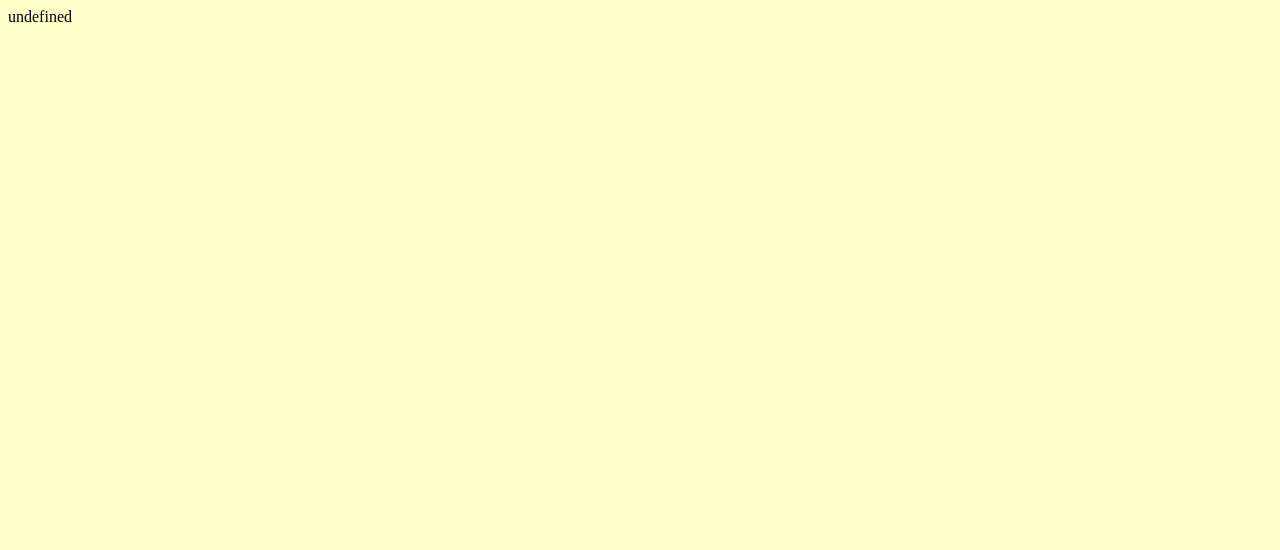
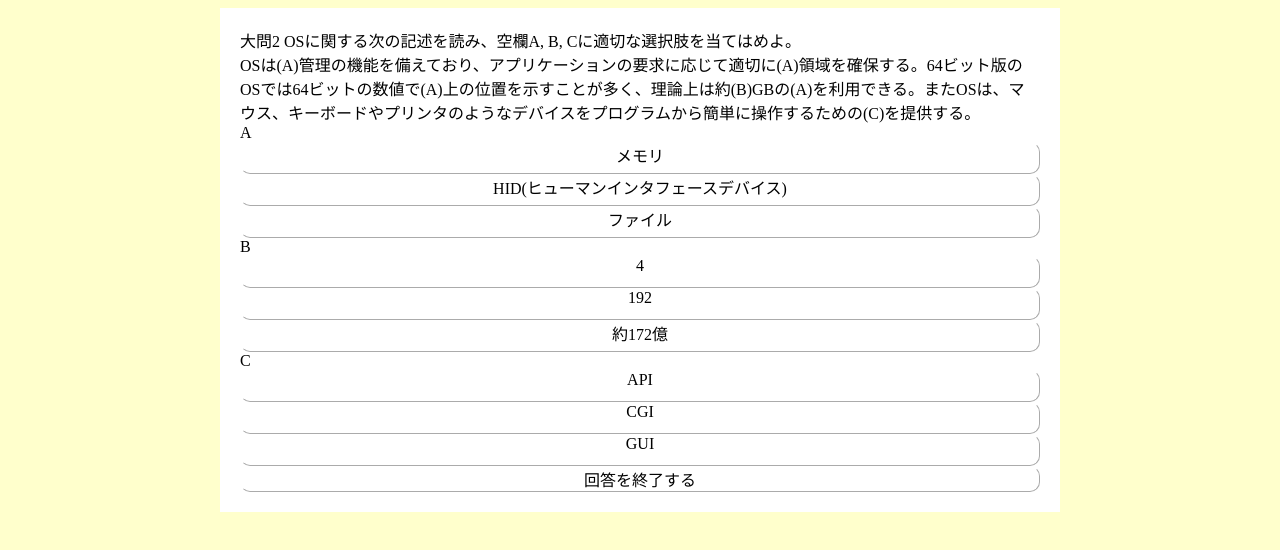
Before and after one commit to AAAR-Salmon/ip3-webpage-practice, a website: page questions/part2.html in a window 1280 px wide. Drawn offline with Linux system fonts and the light colour scheme.

Commit message:
Add: 大問2を作成

```diff
--- a/questions/part2.html
+++ b/questions/part2.html
@@ -4,11 +4,32 @@
 		<meta charset="utf-8">
 		<title>大問2 - Webページ演習</title>
 		<link rel="stylesheet" type="text/css" href="../style.css">
+		<link rel="shortcut icon" href="../icon.png">
 		<script type="text/javascript" src="../script.js" async></script>
 	</head>
 	<body>
-		<script type="text/javascript">
-			document.write(localStorage.test);
-		</script>
+		<div id="question-ch">
+			<p id="title">
+				大問2 OSに関する次の記述を読み、空欄A, B, Cに適切な選択肢を当てはめよ。
+			</p>
+			<p>
+				OSは(A)管理の機能を備えており、アプリケーションの要求に応じて適切に(A)領域を確保する。64ビット版のOSでは64ビットの数値で(A)上の位置を示すことが多く、理論上は約(B)GBの(A)を利用できる。またOSは、マウス、キーボードやプリンタのようなデバイスをプログラムから簡単に操作するための(C)を提供する。
+			</p>
+			<p>A</p>
+			<div data-question="2-A" data-value="メモリ" class="radio">メモリ</div>
+			<div data-question="2-A" data-value="HID" class="radio">HID(ヒューマンインタフェースデバイス)</div>
+			<div data-question="2-A" data-value="ファイル" class="radio">ファイル</div>
+			<p>B</p>
+			<div data-question="2-B" data-value="4" class="radio">4</div>
+			<div data-question="2-B" data-value="192" class="radio">192</div>
+			<div data-question="2-B" data-value="約172億" class="radio">約172億</div>
+			<p>C</p>
+			<div data-question="3-C" data-value="API" class="radio">API</div>
+			<div data-question="3-C" data-value="CGI" class="radio">CGI</div>
+			<div data-question="3-C" data-value="GUI" class="radio">GUI</div>
+			<div id="next" class="link-button" data-href="./answer.html">
+				回答を終了する
+			</div>
+		</div>
 	</body>
 </html>
```
